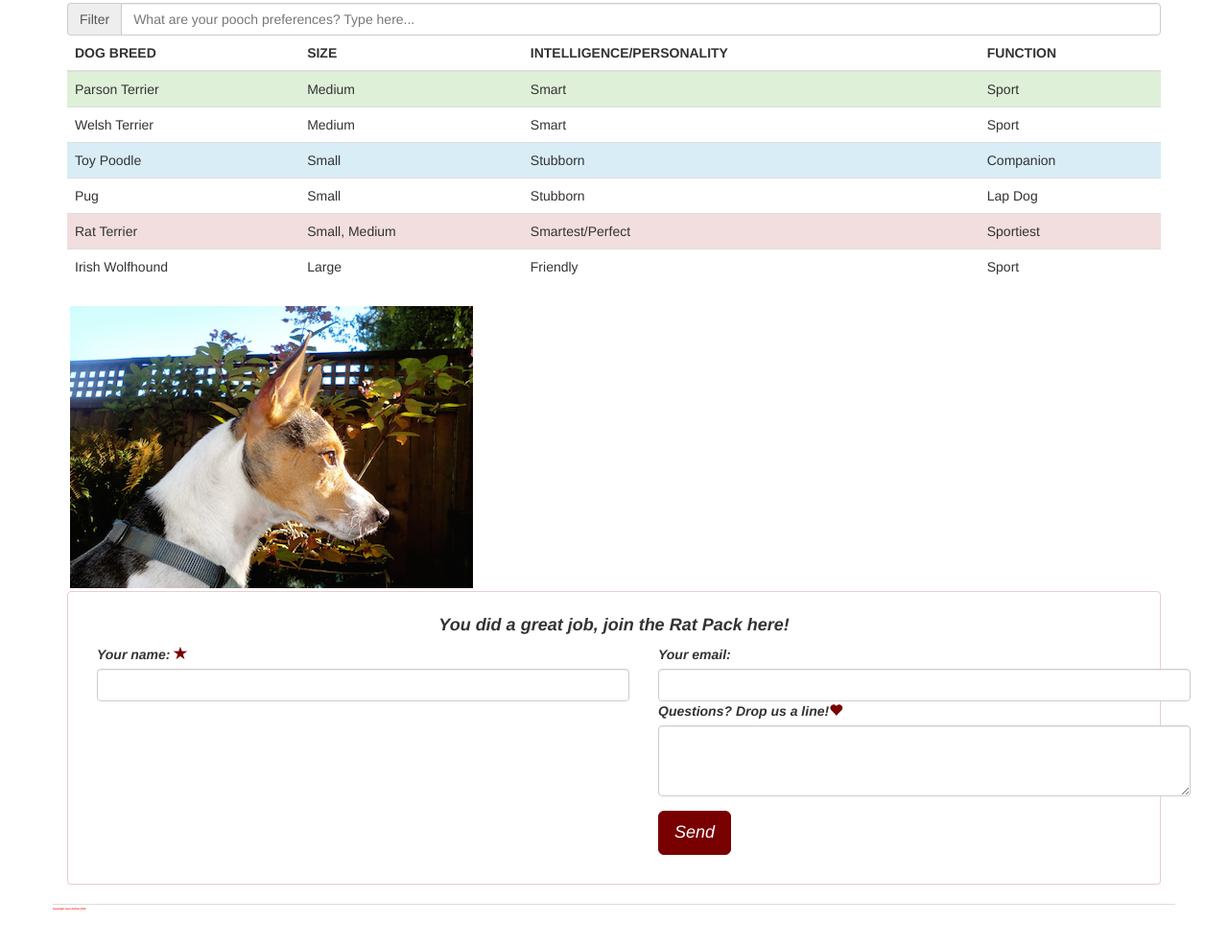
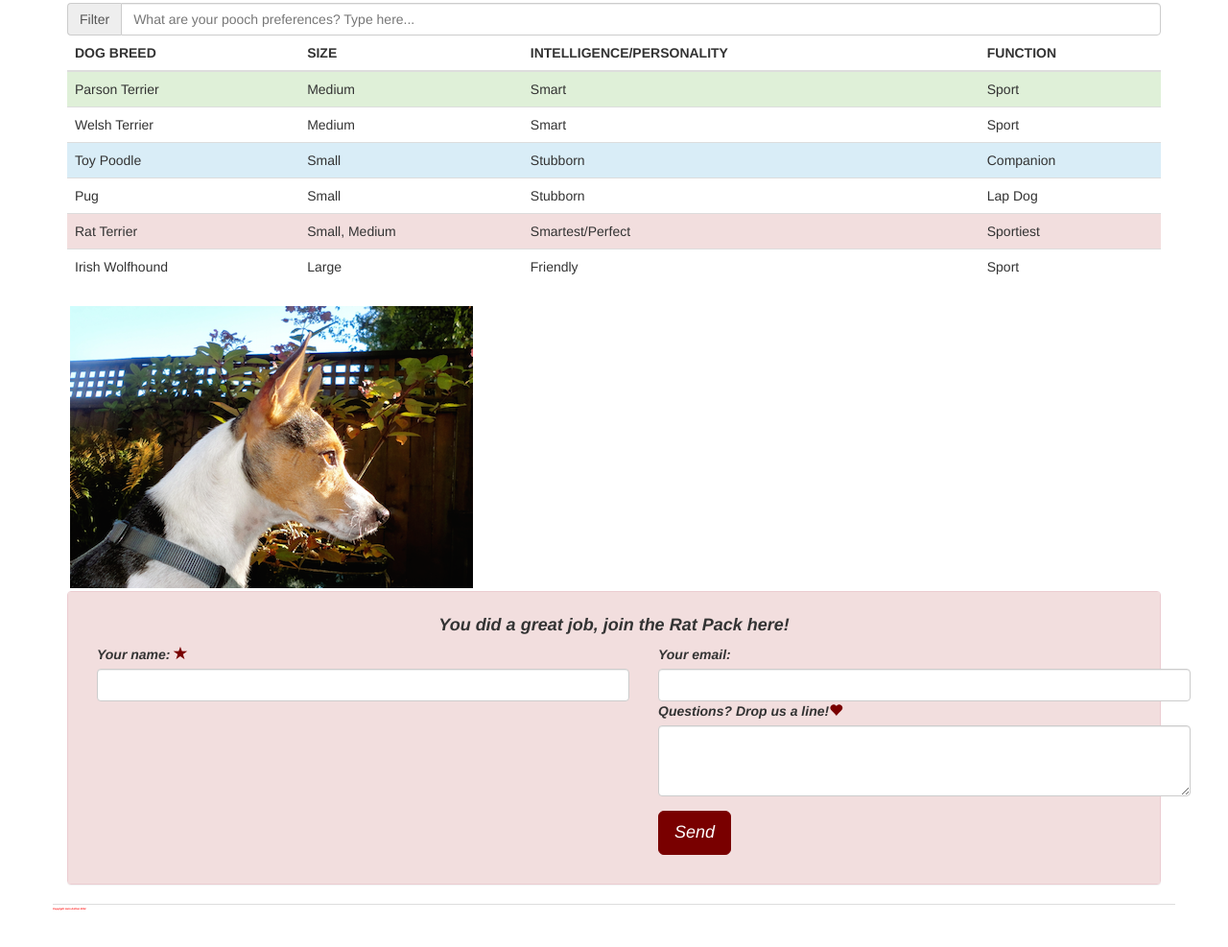
Before and after one commit to RaveOnJenn/RaveOnJenn.github.io, a plain HTML site: page quiz.html in a window 1280 px wide. Shown: the part 1282-2269 px from the top of the page at 96% size. Drawn offline with Linux system fonts and the light colour scheme.

Commit message:
trying to change panel bg

```diff
--- a/quiz.html
+++ b/quiz.html
@@ -457,7 +457,8 @@ And so it goes, four days have passed and I can't recall the last time we laughe
 
 
 <div class="panel panel-danger">
-  <div class="panel-body">
+  <div class="panel-body bg-danger">
+
    <h4><p class="text-center"><em><strong>You did a great job, join the Rat Pack here!</strong</em></p></h4>
 
 <div class='container'>
```
